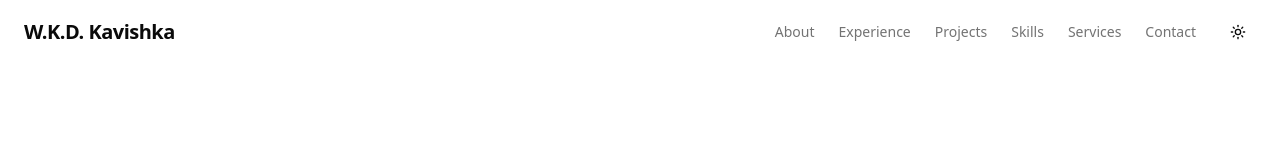
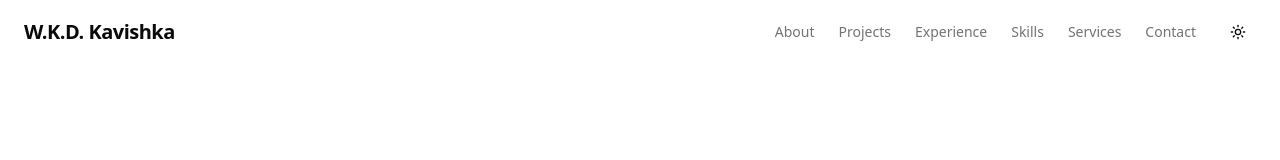
Before and after one commit to wkdkavishka/wkdkavishka-next, a Next.js app: page / in a window 1280 px wide. Shown: the top 160 px of the page. Built offline with nearby package versions, Linux system fonts and the light colour scheme.

Commit message:
Improve project SEO and highlight active navigation
Help search engines distinguish the portfolio's projects without changing published URLs or overstating the work. Keep visitors oriented while scrolling and opening project pages, with navigation matching the project-first section order.

```diff
--- a/app/globals.css
+++ b/app/globals.css
@@ -53,6 +53,11 @@
   looks the same as it did with Tailwind CSS v3.
 */
 @layer base {
+  html {
+    /* The fixed header is 4rem tall; leave another 1rem above section anchors. */
+    scroll-padding-top: 5rem;
+  }
+
   *,
   ::after,
   ::before,
--- a/app/projects/[slug]/page.tsx
+++ b/app/projects/[slug]/page.tsx
@@ -30,7 +30,7 @@ export async function generateMetadata({
 	const project = findProject((await params).slug);
 	if (!project) return {};
 	return pageMetadata({
-		title: project.title,
+		title: project.seoTitle ?? project.title,
 		description: project.summary,
 		path: `/projects/${project.slug}`,
 		image: ogImagePath(project.slug),
--- a/components/home-content.tsx
+++ b/components/home-content.tsx
@@ -19,8 +19,8 @@ export function HomeContent() {
 					socialLinks={siteData.socialLinks}
 				/>
 				<About personalData={siteData.personal} />
+				<Projects projects={siteData.projects} />
 				<Experience experience={siteData.experience} />
-				<Projects projects={siteData.projects} />
 				<Skills skills={siteData.skills} />
 				<Services services={siteData.services} />
 				<Contact
--- a/components/layout/header.tsx
+++ b/components/layout/header.tsx
@@ -2,6 +2,7 @@
 
 import { Menu, X } from "lucide-react";
 import Link from "next/link";
+import { usePathname } from "next/navigation";
 import * as React from "react";
 import { cn } from "@/lib/utils";
 import { ModeToggle } from "../mode-toggle";
@@ -9,8 +10,8 @@ import { ModeToggle } from "../mode-toggle";
 // "/#…" rather than "#…" so the links also work from project pages
 const navItems = [
 	{ name: "About", href: "/#about" },
+	{ name: "Projects", href: "/#projects" },
 	{ name: "Experience", href: "/#experience" },
-	{ name: "Projects", href: "/#projects" },
 	{ name: "Skills", href: "/#skills" },
 	{ name: "Services", href: "/#services" },
 	{ name: "Contact", href: "/#contact" },
@@ -19,16 +20,99 @@ const navItems = [
 // Takes the name as a prop instead of importing siteData: importing it here would ship all the
 // site content (every project description) to the browser as JavaScript.
 export function Header({ name }: { name: string }) {
+	const pathname = usePathname();
 	const [isOpen, setIsOpen] = React.useState(false);
 	const [isScrolled, setIsScrolled] = React.useState(false);
+	const [activeSection, setActiveSection] = React.useState<string | null>(null);
+	const activeHref = pathname.startsWith("/projects/")
+		? "/#projects"
+		: pathname === "/"
+			? activeSection
+			: null;
 
 	React.useEffect(() => {
+		const sections =
+			pathname === "/"
+				? navItems
+						.map((item) => document.getElementById(item.href.slice(2)))
+						.filter((section): section is HTMLElement => section !== null)
+				: [];
+		let observer: IntersectionObserver | undefined;
+		let frame = 0;
+		let activationTop = 0;
+		let wasAtBottom = false;
+
+		const isAtBottom = () =>
+			window.scrollY > 0 &&
+			Math.ceil(window.scrollY + window.innerHeight) >=
+				document.documentElement.scrollHeight - 1;
+
+		const updateActiveSection = () => {
+			frame = 0;
+			setIsScrolled(window.scrollY > 0);
+			if (pathname !== "/") return;
+
+			let current: string | null = null;
+			for (const section of sections) {
+				if (section.getBoundingClientRect().top <= activationTop + 1) {
+					current = `/#${section.id}`;
+				}
+			}
+			wasAtBottom = isAtBottom();
+			// A short final section may never reach the header on a tall screen.
+			if (wasAtBottom && sections.length > 0) {
+				current = `/#${sections[sections.length - 1].id}`;
+			}
+			setActiveSection(current);
+		};
+
+		const scheduleUpdate = () => {
+			if (!frame) frame = window.requestAnimationFrame(updateActiveSection);
+		};
+
+		const observeSections = () => {
+			observer?.disconnect();
+			activationTop = Math.min(
+				Number.parseFloat(
+					getComputedStyle(document.documentElement).scrollPaddingTop,
+				) || 0,
+				Math.max(0, window.innerHeight - 1),
+			);
+			if (sections.length > 0 && "IntersectionObserver" in window) {
+				// A one-pixel band below the header works even when Projects spans many screens.
+				const bottom = Math.max(0, window.innerHeight - activationTop - 1);
+				observer = new IntersectionObserver(scheduleUpdate, {
+					rootMargin: `-${activationTop}px 0px -${bottom}px 0px`,
+					threshold: 0,
+				});
+				sections.forEach((section) => observer?.observe(section));
+			}
+			scheduleUpdate();
+		};
+
 		const handleScroll = () => {
 			setIsScrolled(window.scrollY > 0);
+			if (!observer || isAtBottom() !== wasAtBottom) scheduleUpdate();
 		};
-		window.addEventListener("scroll", handleScroll);
-		return () => window.removeEventListener("scroll", handleScroll);
-	}, []);
+		const resizeObserver = new ResizeObserver(scheduleUpdate);
+		resizeObserver.observe(document.body);
+		observeSections();
+		window.addEventListener("scroll", handleScroll, { passive: true });
+		window.addEventListener("resize", observeSections);
+		window.addEventListener("hashchange", scheduleUpdate);
+		window.addEventListener("popstate", scheduleUpdate);
+		window.addEventListener("pageshow", scheduleUpdate);
+		return () => {
+			observer?.disconnect();
+			resizeObserver.disconnect();
+			window.cancelAnimationFrame(frame);
+			window.removeEventListener("scroll", handleScroll);
+			window.removeEventListener("resize", observeSections);
+			window.removeEventListener("hashchange", scheduleUpdate);
+			window.removeEventListener("popstate", scheduleUpdate);
+			window.removeEventListener("pageshow", scheduleUpdate);
+		};
+	}, [pathname]);
 
 	return (
 		<header
@@ -49,7 +133,7 @@ export function Header({ name }: { name: string }) {
 				</Link>
 
 				{/* Desktop Nav */}
-				<nav className="hidden md:flex items-center gap-6">
+				<nav aria-label="Primary" className="hidden md:flex items-center gap-6">
 					{navItems.map((item) => (
 						<Link
 							key={item.href}
@@ -57,7 +141,12 @@ export function Header({ name }: { name: string }) {
 							// All nav links point at the home page: prefetching it from the home page itself
 							// downloads its whole payload again for nothing
 							prefetch={false}
-							className="text-sm font-medium text-muted-foreground transition-colors hover:text-primary"
+							aria-current={activeHref === item.href ? "location" : undefined}
+							className={cn(
+								"text-sm font-medium text-muted-foreground transition-colors hover:text-primary",
+								activeHref === item.href &&
+									"font-semibold text-primary underline decoration-2 underline-offset-8",
+							)}
 						>
 							{item.name}
 						</Link>
@@ -81,8 +170,9 @@ export function Header({ name }: { name: string }) {
 
 			{/* Mobile Nav */}
 			{isOpen && (
-				<div
+				<nav
 					id="mobile-nav"
+					aria-label="Mobile primary"
 					className="md:hidden border-b bg-background/95 backdrop-blur-md animate-in fade-in slide-in-from-top-2 duration-200"
 				>
 					<div className="container mx-auto flex flex-col gap-4 p-4">
@@ -91,7 +181,12 @@ export function Header({ name }: { name: string }) {
 								key={item.href}
 								href={item.href}
 								prefetch={false}
-								className="text-sm font-medium text-muted-foreground hover:text-primary transition-colors"
+								aria-current={activeHref === item.href ? "location" : undefined}
+								className={cn(
+									"text-sm font-medium text-muted-foreground hover:text-primary transition-colors",
+									activeHref === item.href &&
+										"font-semibold text-primary underline decoration-2 underline-offset-8",
+								)}
 								onClick={() => setIsOpen(false)}
 							>
 								{item.name}
@@ -105,7 +200,7 @@ export function Header({ name }: { name: string }) {
 							</Button> */}
 						</div>
 					</div>
-				</div>
+				</nav>
 			)}
 		</header>
 	);
--- a/data/site-data.ts
+++ b/data/site-data.ts
@@ -28,6 +28,8 @@ export interface Project {
 	// URL segment of the project page (/projects/<slug>) and of its share image (/og/<slug>.png)
 	slug: string;
 	title: string;
+	// Adds search/share context without changing the project's display name or published URL.
+	seoTitle?: string;
 	// One line, shown on the card and used as the page's meta description
 	summary: string;
 	description: string;
@@ -270,8 +272,9 @@ const siteData: SiteData = {
 		{
 			slug: "inventory-management-system",
 			title: "Inventory Management System",
+			seoTitle: "Inventory Management — Next.js & Spring Boot",
 			summary:
-				"Full-stack inventory system built solo in about seven weeks, covering purchasing, stock movements, approvals and reports.",
+				"Inventory management system built solo with Next.js, Spring Boot and PostgreSQL, covering purchasing, stock movements, approvals and reports.",
 			description:
 				"A system that tracks stock from purchase to machine for a vending-machine business: purchase requests through two approval stages to purchase orders and goods receipt, plus transfers, returns, write-offs, stock counts and reports. I designed and built it alone in about seven weeks, with 49 data models, about 150 API endpoints and 46 screens.",
 			highlights: [
@@ -304,8 +307,9 @@ const siteData: SiteData = {
 			// This published slug stays stable even when the project title changes.
 			slug: "field-service-gps-tracking-app",
 			title: "CBA Trackable",
+			seoTitle: "CBA Trackable — Flutter GPS Tracking App",
 			summary:
-				"Flutter field-service app for managing jobs and service requests, with offline workflows and reliable background GPS tracking.",
+				"Main developer of CBA Trackable, a Flutter field-service app with offline job management, service requests and reliable background GPS tracking.",
 			description:
 				"Ceylon Business Appliances' field-service app: staff handle service requests, jobs and claims, and the app records their route while they are on duty. I'm the main developer on the current version, working in Flutter with native Kotlin where Flutter can't reach.",
 			highlights: [
@@ -338,8 +342,9 @@ const siteData: SiteData = {
 		{
 			slug: "korean-class",
 			title: "Korean Class",
+			seoTitle: "Korean Class — EPS-TOPIK-Style Exam Platform",
 			summary:
-				"Online exam platform for a Korean language academy: EPS-TOPIK style exams with listening audio, autosave and instant results.",
+				"Full-stack Korean exam platform built with Next.js and Fastify, with EPS-TOPIK-style listening exams, autosaved answers and instant results.",
 			description:
 				"A full-stack exam platform for a Korean language academy. Teachers build papers with text, audio and image questions; students sit them in the browser and get their results straight away.",
 			highlights: [
@@ -375,11 +380,12 @@ const siteData: SiteData = {
 				"/images/projects/korean-class/5.webp",
 				"/images/projects/korean-class/6.webp",
 			],
-			updated: "2026-10-14",
+			updated: "2026-10-24",
 		},
 		{
 			slug: "sg-life",
 			title: "SG Life",
+			seoTitle: "SG Life — Learning Platform Backend",
 			summary:
 				"Learning platform built with the Globevik team. I developed the Express and PostgreSQL backend, PayHere payments and Docker deployment.",
 			description:
@@ -410,6 +416,7 @@ const siteData: SiteData = {
 		{
 			slug: "android-kiosk-device-owner",
 			title: "Android Kiosk Device Controller",
+			seoTitle: "Android Kiosk Controller — TestDPC Fork",
 			summary:
 				"Fork of Google's TestDPC that locks Android phones down to a few apps, with one-run provisioning scripts for Samsung and Xiaomi phones.",
 			description:
@@ -441,11 +448,12 @@ const siteData: SiteData = {
 				},
 			],
 			image: [],
-			updated: "2026-10-14",
+			updated: "2026-10-24",
 		},
 		{
 			slug: "irs-self-assessment",
 			title: "IRS Self-Assessment Tool",
+			seoTitle: "IRS Tool — Internal Restlessness Self-Assessment",
 			summary:
 				"Internal Restlessness Scale (IRS) self-assessment for ADHD-related inner restlessness, scored privately in the browser.",
 			description:
@@ -474,11 +482,12 @@ const siteData: SiteData = {
 				"/images/projects/irs-calculator/2.webp",
 				"/images/projects/irs-calculator/3.webp",
 			],
-			updated: "2026-10-14",
+			updated: "2026-10-24",
 		},
 		{
 			slug: "chrome-tab-extensions",
 			title: "Tab Sleep Timer & Tab Block",
+			seoTitle: "Tab Sleep Timer & Tab Block — Chrome Extensions",
 			summary:
 				"Two dependency-free Chrome extensions: one puts idle tabs to sleep to save memory, the other closes tabs on blocked sites.",
 			description:
@@ -503,13 +512,14 @@ const siteData: SiteData = {
 				},
 			],
 			image: [],
-			updated: "2026-10-14",
+			updated: "2026-10-24",
 		},
 		{
 			slug: "payment-terminal-launcher",
 			title: "Payment Terminal Connectivity (R&D)",
+			seoTitle: "Android Payment Terminal Connectivity",
 			summary:
-				"Bluetooth, USB and TCP links between Android payment terminals, cash registers and receipt printers.",
+				"Android payment-terminal R&D: Bluetooth, USB and TCP connectivity with cash registers and receipt printers, using Kotlin and Python.",
 			description:
 				"Research and development work on Android payment terminals at Ceylon Business Appliances: connecting a shop's cash register to the terminal, and understanding what POS apps send to their printers.",
 			highlights: [
@@ -531,11 +541,12 @@ const siteData: SiteData = {
 			years: "2026",
 			links: [],
 			image: [],
-			updated: "2026-10-14",
+			updated: "2026-10-24",
 		},
 		{
 			slug: "linux-desktop-tools",
 			title: "Linux Desktop Tools",
+			seoTitle: "Linux Desktop Tools — KDE & Chrome PWA Fixes",
 			summary:
 				"Small tools for the Linux desktop: a fixer for broken Chrome app icons, and a native KDE front end for Xtreme Download Manager.",
 			description:
@@ -554,11 +565,12 @@ const siteData: SiteData = {
 				},
 			],
 			image: [],
-			updated: "2026-10-14",
+			updated: "2026-10-24",
 		},
 		{
 			slug: "gpt-shell-4o-mini",
 			title: "GPT-shell-4o-mini",
+			seoTitle: "GPT-shell-4o-mini — Python ChatGPT CLI",
 			summary:
 				"Lightweight Python CLI to use OpenAI's ChatGPT and DALL-E from the terminal, published on PyPI.",
 			description:
@@ -586,7 +598,7 @@ const siteData: SiteData = {
 				"/images/projects/gpt-shell-4o-mini/3.webp",
 				"/images/projects/gpt-shell-4o-mini/4.webp",
 			],
-			updated: "2026-10-14",
+			updated: "2026-10-24",
 		},
 	],
 	socialLinks: [
```
